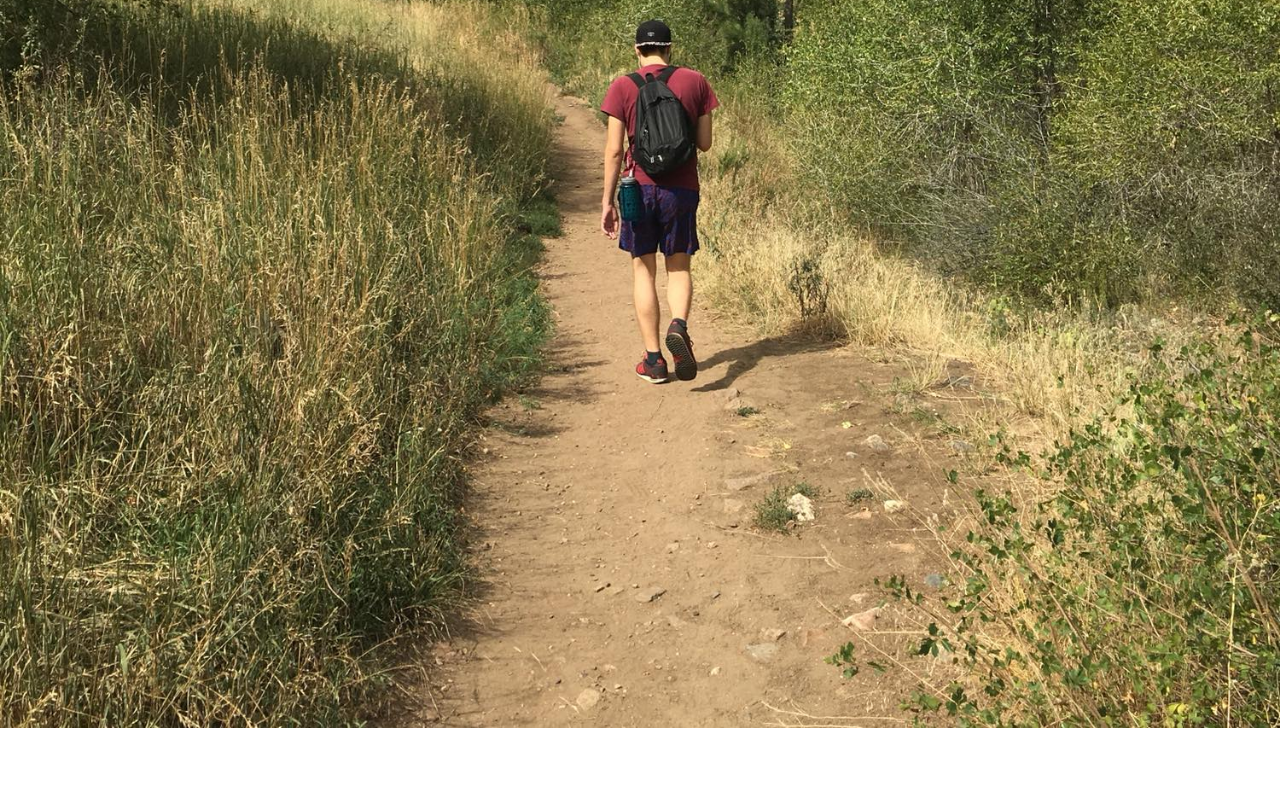
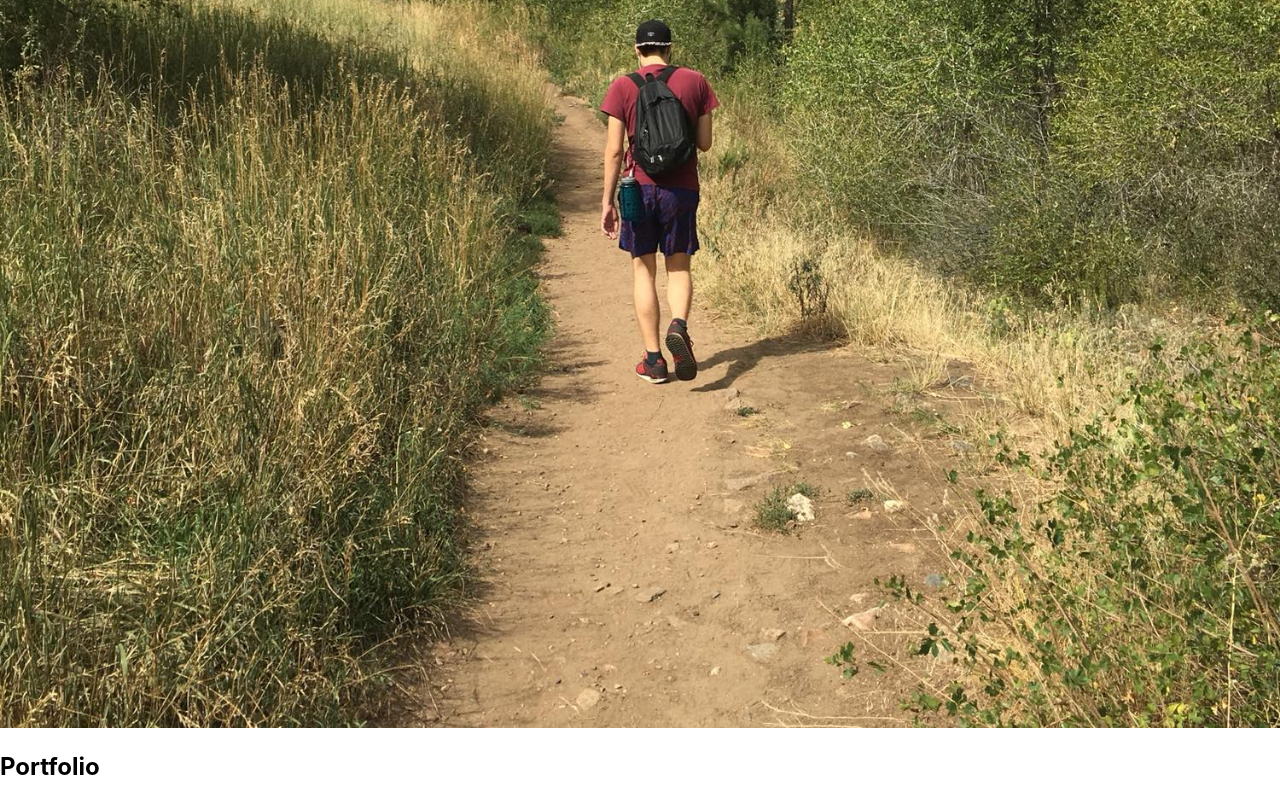
Before and after one commit to rpodols/react-portfolio, a React (Create React App) app: page / in a window 1280 px wide. Shown: the part 770-1570 px from the top of the page. Before the commit the page ends 1502 px from the top, so only its background shows below. Built offline with nearby package versions, Linux system fonts and the light colour scheme.

Commit message:
added portfolio

```diff
--- a/src/App.js
+++ b/src/App.js
@@ -1,6 +1,7 @@
 import './App.css';
 import About from './components/About';
 import Navigation from './components/Nav';
+import Portfolio from './components/Portfolio';
 
 function App() {
   return (
@@ -8,6 +9,7 @@ function App() {
       <Navigation></Navigation>
       <main>
         <About></About>
+        <Portfolio></Portfolio>
       </main>
     </div>
   );
```
